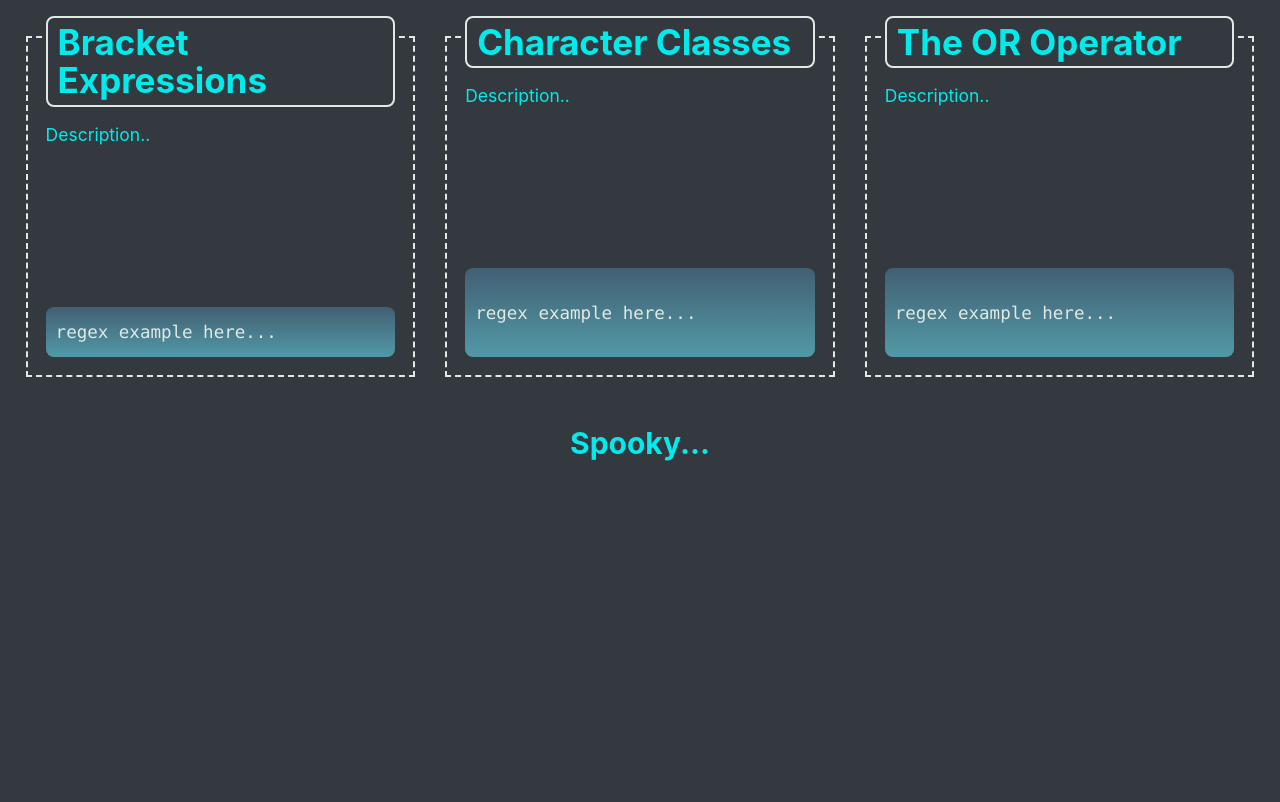
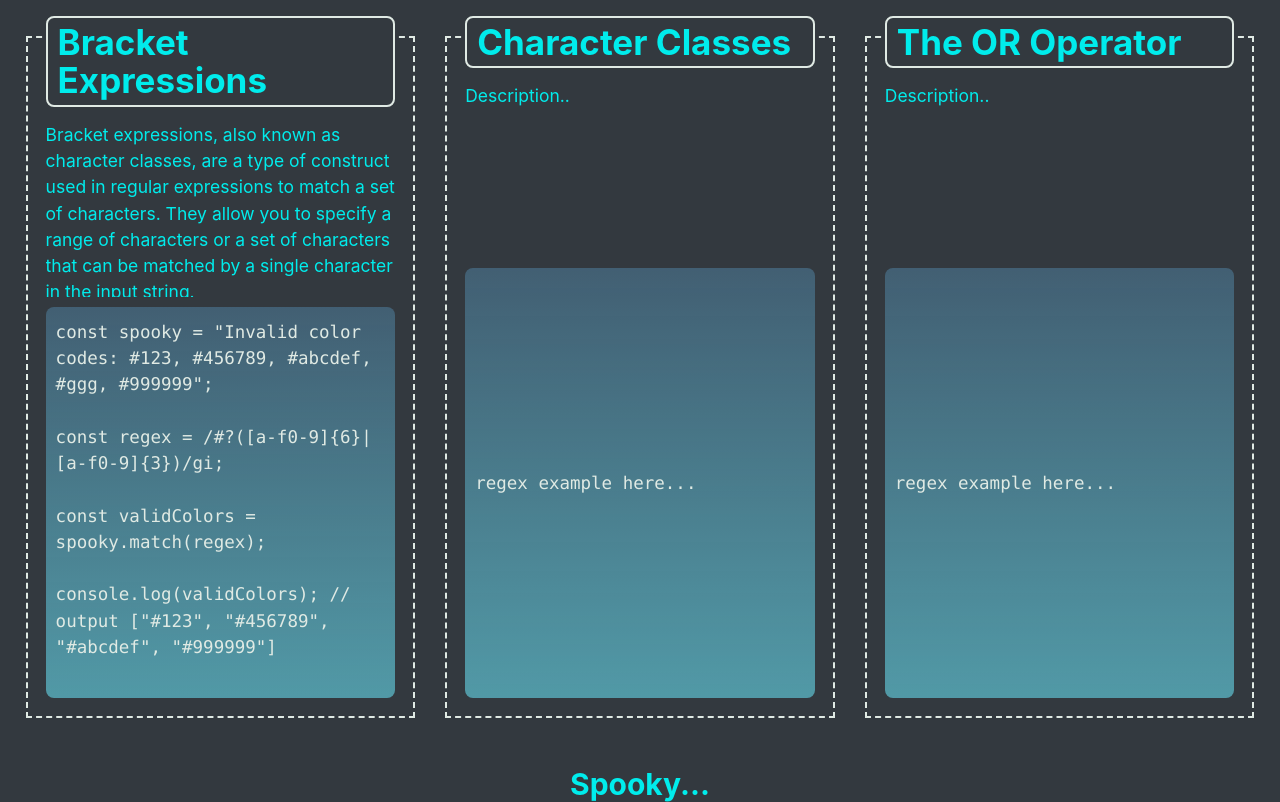
Before and after one commit to shaynefw/RegexGeist, a plain HTML site: page index.html in a window 1280 px wide. Shown: the part 1300-2102 px from the top of the page. Before the commit the page ends 1761 px from the top, so only its background shows below. Drawn offline with Linux system fonts and the light colour scheme.

Commit message:
added bracket expression card

```diff
--- a/index.html
+++ b/index.html
@@ -83,11 +83,18 @@ console.log(validColors); // output ["123 (3-digit)", "456789 (6-digit)", "abcde
             <h2 class="card-header">Bracket Expressions</h2>
             <div class="card-body">
               <p>
-                Description..
+                Bracket expressions, also known as character classes, are a type of construct used in regular expressions to match a set of characters. They allow you to specify a range of characters or a set of characters that can be matched by a single character in the input string.<br><br>To demonstrate this in the code below we have a string that contains a mixture of valid and invalid color codes in the form of hexadecimal values. We want to extract only the valid color codes and store them in a new array. We can use the bracket expression [a-f0-9] to match any character that is a hexadecimal digit (0-9, a-f).<br><br>By using the bracket expression [a-f0-9] to match any character that is a hexadecimal digit, we were able to match only the valid color codes from the original string, while ignoring any invalid characters or strings.
               </p>
             </div>
             <!-- regex example -->
-            <pre class="code-block"><code>regex example here...</code></pre>
+            <pre class="code-block"><code>const spooky = "Invalid color codes: #123, #456789, #abcdef, #ggg, #999999";
+
+const regex = /#?([a-f0-9]{6}|[a-f0-9]{3})/gi;
+
+const validColors = spooky.match(regex);
+
+console.log(validColors); // output ["#123", "#456789", "#abcdef", "#999999"]
+              </code></pre>
           </figure>
         </div>
         <div class="card-column">
```
